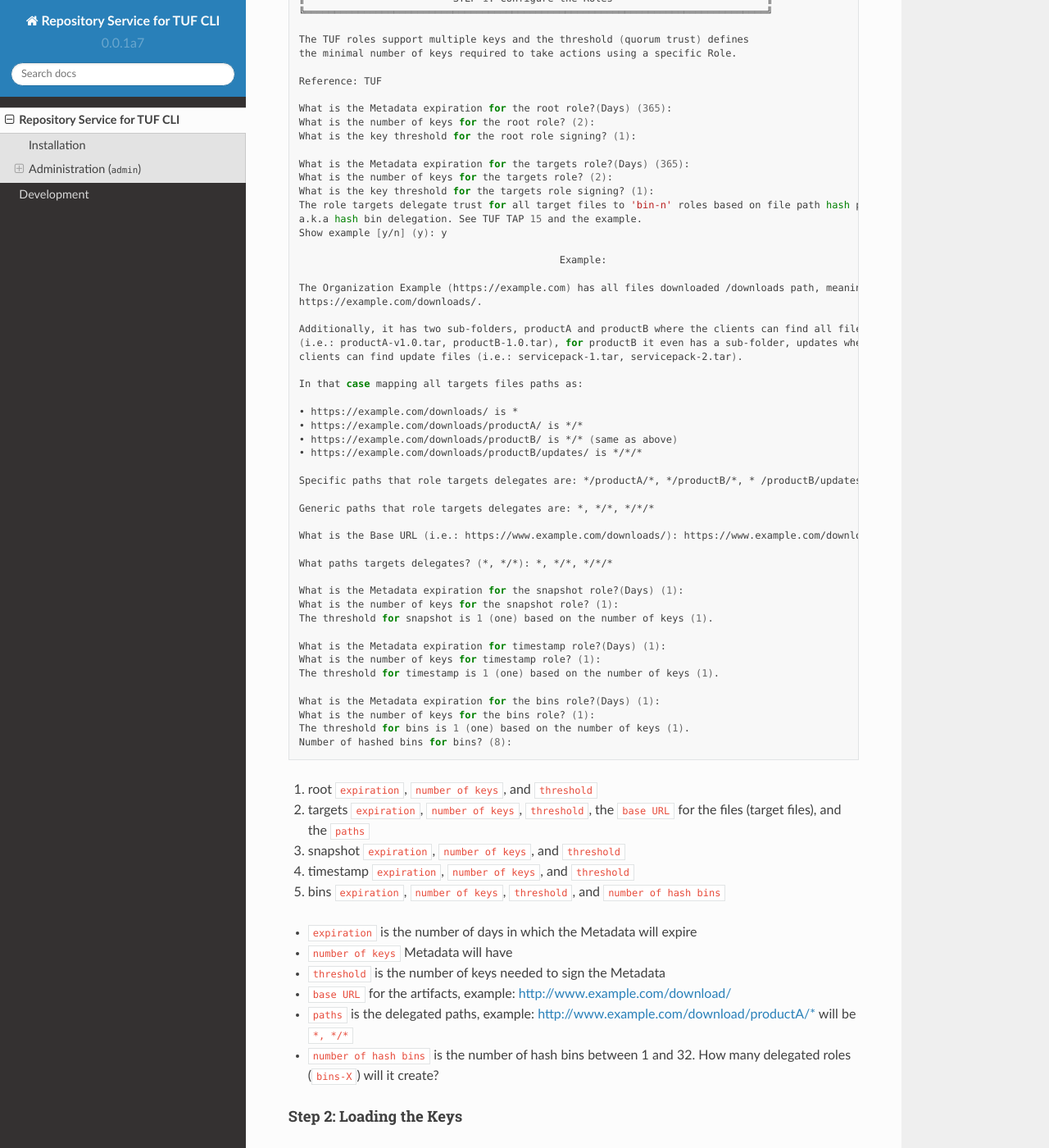
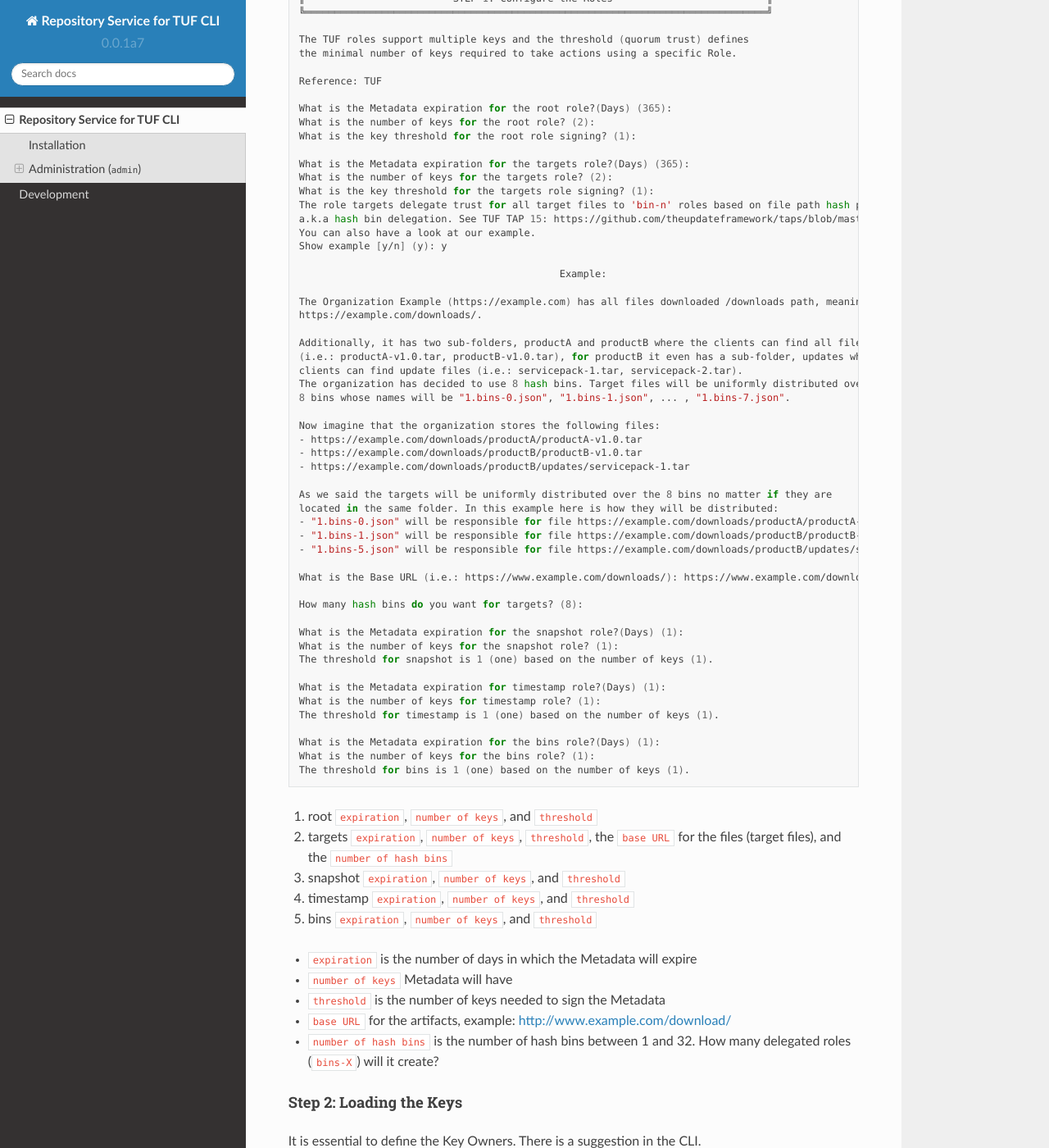
Before and after one commit to repository-service-tuf/repository-service-tuf-cli, a Sphinx documentation site: the page built from docs/source/guide/index.rst, in a window 1280 px wide and 1400 px high, scrolled down 2420 px. Shown: the whole window at 82% size. Built offline with Sphinx 7.4.7 and the Read the Docs theme 2.0.0, drawn with Linux system fonts in a browser that asks for light colours; some of the changed text lies outside the part shown.

Commit message:
Update examples to use hash bin delegation
Change the examples to showcase how hash bin delegation works.

Additionally, improve the question regarding the amount of hash bin
delegations.

Signed-off-by: Martin Vrachev <mvrachev@vmware.com>

```diff
--- a/docs/source/guide/index.rst
+++ b/docs/source/guide/index.rst
@@ -146,7 +146,8 @@
     What is the number of keys for the targets role? (2):
     What is the key threshold for the targets role signing? (1):
     The role targets delegate trust for all target files to 'bin-n' roles based on file path hash prefixes,
-    a.k.a hash bin delegation. See TUF TAP 15 and the example.
+    a.k.a hash bin delegation. See TUF TAP 15: https://github.com/theupdateframework/taps/blob/master/tap15.md
+    You can also have a look at our example.
     Show example [y/n] (y): y
 
                                                 Example:
@@ -155,23 +156,25 @@
     https://example.com/downloads/.
 
     Additionally, it has two sub-folders, productA and productB where the clients can find all files
-    (i.e.: productA-v1.0.tar, productB-1.0.tar), for productB it even has a sub-folder, updates where
+    (i.e.: productA-v1.0.tar, productB-v1.0.tar), for productB it even has a sub-folder, updates where
     clients can find update files (i.e.: servicepack-1.tar, servicepack-2.tar).
+    The organization has decided to use 8 hash bins. Target files will be uniformly distributed over
+    8 bins whose names will be "1.bins-0.json", "1.bins-1.json", ... , "1.bins-7.json".
 
-    In that case mapping all targets files paths as:
+    Now imagine that the organization stores the following files:
+    - https://example.com/downloads/productA/productA-v1.0.tar
+    - https://example.com/downloads/productB/productB-v1.0.tar
+    - https://example.com/downloads/productB/updates/servicepack-1.tar
 
-    • https://example.com/downloads/ is *
-    • https://example.com/downloads/productA/ is */*
-    • https://example.com/downloads/productB/ is */* (same as above)
-    • https://example.com/downloads/productB/updates/ is */*/*
-
-    Specific paths that role targets delegates are: */productA/*, */productB/*, * /productB/updates/*
-
-    Generic paths that role targets delegates are: *, */*, */*/*
+    As we said the targets will be uniformly distributed over the 8 bins no matter if they are
+    located in the same folder. In this example here is how they will be distributed:
+    - "1.bins-0.json" will be responsible for file https://example.com/downloads/productA/productA-v1.0.tar
+    - "1.bins-1.json" will be responsible for file https://example.com/downloads/productB/productB-v1.0.tar
+    - "1.bins-5.json" will be responsible for file https://example.com/downloads/productB/updates/servicepack-1.tar
 
     What is the Base URL (i.e.: https://www.example.com/downloads/): https://www.example.com/downloads/
 
-    What paths targets delegates? (*, */*): *, */*, */*/*
+    How many hash bins do you want for targets? (8):
 
     What is the Metadata expiration for the snapshot role?(Days) (1):
     What is the number of keys for the snapshot role? (1):
@@ -184,22 +187,19 @@
     What is the Metadata expiration for the bins role?(Days) (1):
     What is the number of keys for the bins role? (1):
     The threshold for bins is 1 (one) based on the number of keys (1).
-    Number of hashed bins for bins? (8):
 
 
 1. root ``expiration``, ``number of keys``, and ``threshold``
-2. targets ``expiration``, ``number of keys``,  ``threshold``, the ``base URL``
-   for the files (target files), and the ``paths``
+2. targets ``expiration``, ``number of keys``, ``threshold``, the ``base URL``
+   for the files (target files), and the ``number of hash bins``
 3. snapshot ``expiration``, ``number of keys``, and ``threshold``
 4. timestamp ``expiration``, ``number of keys``, and ``threshold``
-5. bins ``expiration``, ``number of keys``, ``threshold``, and ``number of hash bins``
+5. bins ``expiration``, ``number of keys``, and ``threshold``
 
 - ``expiration`` is the number of days in which the Metadata will expire
 - ``number of keys`` Metadata will have
 - ``threshold`` is the number of keys needed to sign the Metadata
 - ``base URL`` for the artifacts, example: http://www.example.com/download/
-- ``paths`` is the delegated paths, example:
-  http://www.example.com/download/productA/* will be ``*, */*``
 - ``number of hash bins`` is the number of hash bins between 1 and 32. How many
   delegated roles (``bins-X``) will it create?
 
@@ -293,9 +293,7 @@
     │                                         │                                                        │
     │               DELEGATIONS               │                                                        │
     │             targets -> bins             │                                                        │
-    │   https://www.example.com/downloads/*   │                                                        │
-    │  https://www.example.com/downloads/*/*  │                                                        │
-    │ https://www.example.com/downloads/*/*/* │                                                        │
+    │              Number bins: 8             │                                                                        │
     └─────────────────────────────────────────┴────────────────────────────────────────────────────────┘
     Configuration correct for targets? [y/n]: y
     ┏━━━━━━━━━━━━━━━━━━━━━━━━━┳━━━━━━━━━━━━━━━━━━━━━━━━━━━━━━━━━━━━━━━━━━━━━━━━━━━━━━━━━━━━━━━━━━━━━━━━┓
@@ -324,13 +322,8 @@
     │       Role: bins        │             ╷                                             ╷            │
     │    Number of Keys: 1    │        path │                     id                      │ verified   │
     │      Threshold: 1       │ ╶───────────┼─────────────────────────────────────────────┼──────────╴ │
-    │    Keys Type: online    │   bins1.key │ 9b2a880bd470e8373e24efb0dc54df3909e180e445… │    ✅      │
+    │    Keys Type: online    │   bins1.key │ 9b2a880bd470e8373e24efb0dc54df3909e180e445… │    ✅       │
     │ Role Expiration: 1 days │             ╵                                             ╵            │
-    │                         │                                                                        │
-    │                         │                                                                        │
-    │       DELEGATIONS       │                                                                        │
-    │      bins -> bins       │                                                                        │
-    │     Number bins: 8      │                                                                        │
     └─────────────────────────┴────────────────────────────────────────────────────────────────────────┘
     Configuration correct for bins? [y/n]: y
 
```
Also changed, not shown: 1 other file.
